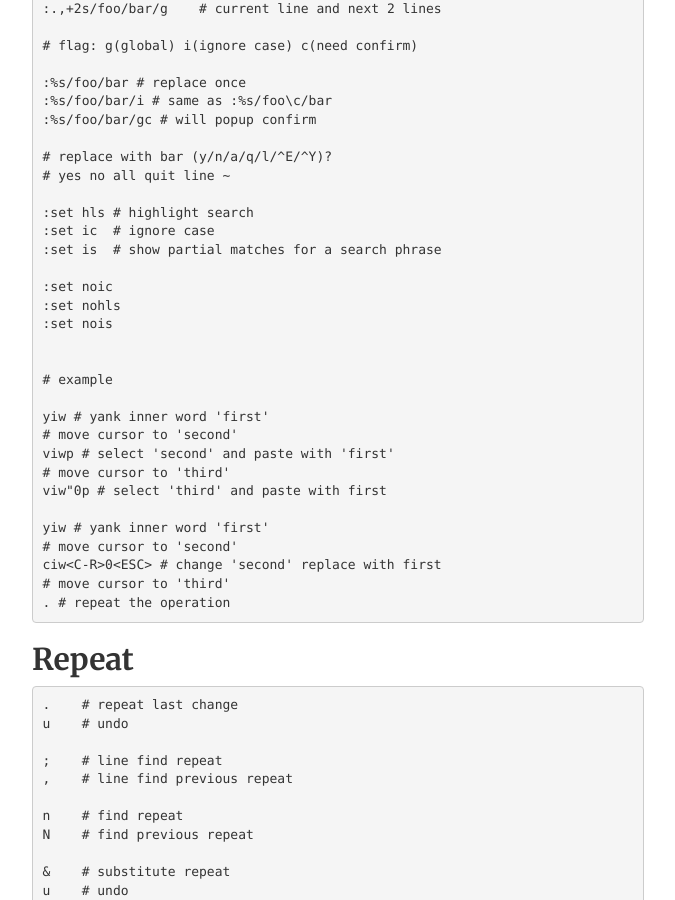
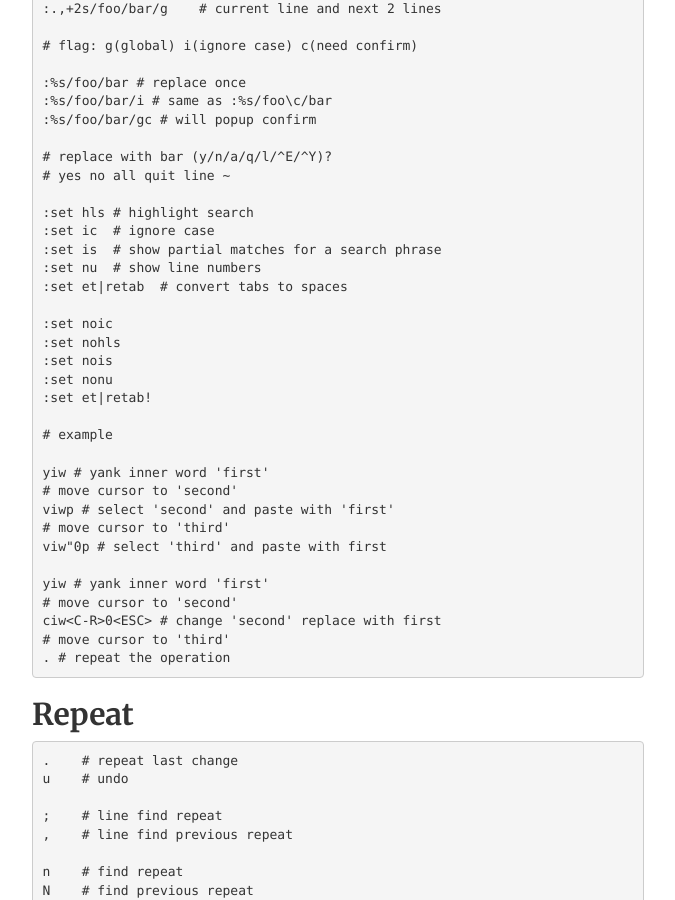
Before and after one commit to FaiChou/faichou.github.io, a Jekyll site: the page built from _posts/2018-06-04-vim cheatsheet.md, in a window 1280 px wide and 900 px high, scrolled down 3367 px. Shown: the whole window, without its empty margins (302-977 px from the left). Built offline with Jekyll 4.4.1, drawn with Linux system fonts in a browser that asks for light colours; comment, search, counter and statistics services are not loaded.

Commit message:
update vim

```diff
--- a/_posts/2018-06-04-vim cheatsheet.md
+++ b/_posts/2018-06-04-vim cheatsheet.md
@@ -189,11 +189,14 @@ g*          # find cursor word (foo -> foo, foobar)
 :set hls # highlight search
 :set ic  # ignore case
 :set is  # show partial matches for a search phrase
+:set nu  # show line numbers
+:set et|retab  # convert tabs to spaces
 
 :set noic
 :set nohls
 :set nois
-
+:set nonu
+:set et|retab!
 
 # example
 
```
